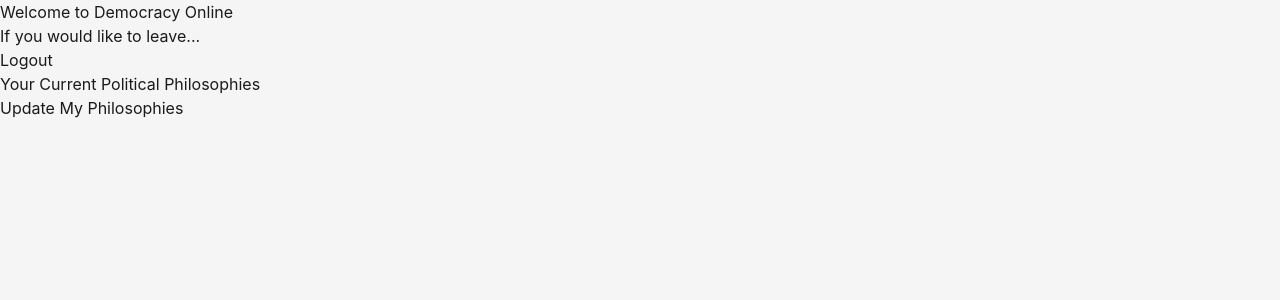
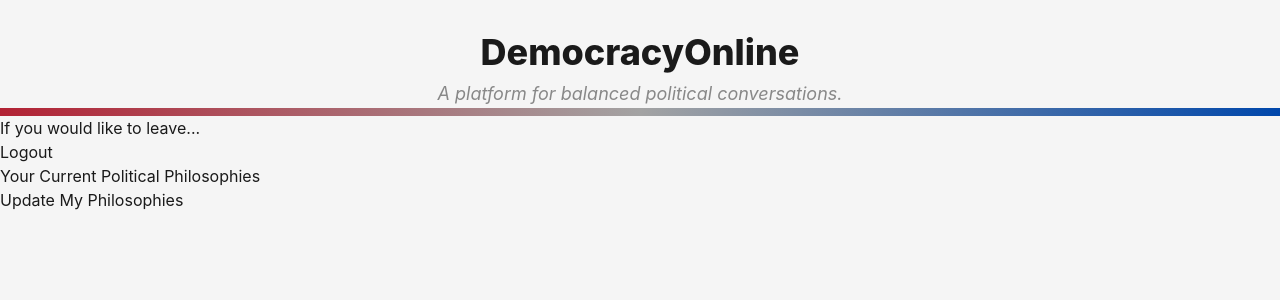
Before and after one commit to SoftChairWingineers/DemocracyOnline, a React app: page /dashboard in a window 1280 px wide. Shown: the top 300 px of the page. Built offline with nearby package versions, Linux system fonts and the light colour scheme.

Commit message:
Add top hero section to Dashboard

```diff
--- a/src/client/views/Dashboard.jsx
+++ b/src/client/views/Dashboard.jsx
@@ -1,19 +1,32 @@
-import React from 'react';
+import React from "react";
+
+const hotTopics = ["Abortion", "Tariffs", "Gun Control"];
 
 function Dashboard() {
   return (
     <div>
-      <h1>Welcome to Democracy Online</h1>
+      <div className="text-center mt-8">
+        <h1 className="text-4xl font-extrabold text-neutral-dark">
+          DemocracyOnline
+        </h1>
+        <p className="text-gray-secondary mt-2 text-lg italic">
+          A platform for balanced political conversations.
+        </p>
+      </div>
+      <div className="w-full h-2 bg-gradient-to-r from-red-primary via-neutral-400 to-blue-primary" />
       <div>
         <h4>If you would like to leave...</h4>
-        <button><a href="/logout">Logout</a></button>
+        <button>
+          <a href="/logout">Logout</a>
+        </button>
       </div>
       <div>
         <h4>Your Current Political Philosophies</h4>
-        <button><a href='/politicalPhilosophy'>Update My Philosophies</a></button>
+        <button>
+          <a href="/politicalPhilosophy">Update My Philosophies</a>
+        </button>
       </div>
     </div>
-
   );
 }
 
```
